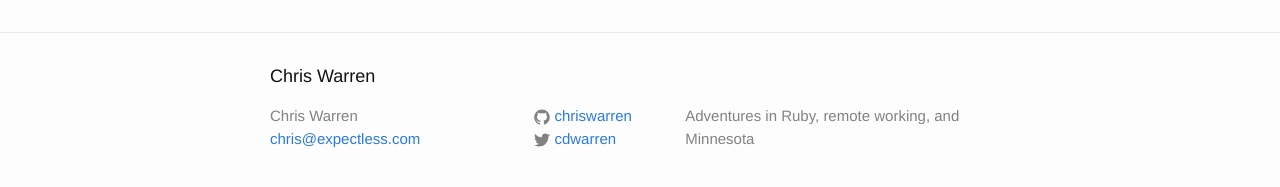
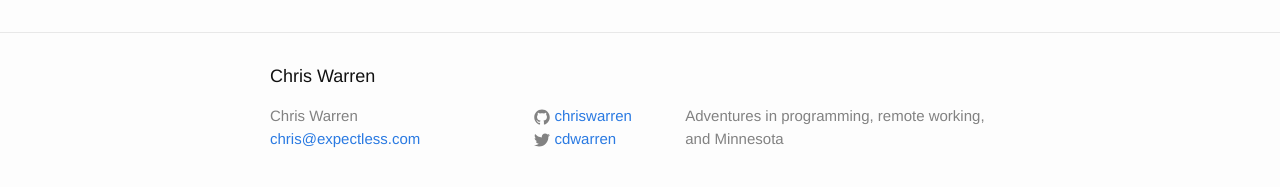
Before and after one commit to chriswarren/chriswarren.github.io, a Jekyll site: the page built from index.html, in a window 1280 px wide. Shown: the part 354-541 px from the top of the page. Built offline with Jekyll 4.4.1, drawn with Linux system fonts in a browser that asks for light colours.

Commit message:
tweak the descriptino

```diff
--- a/_config.yml
+++ b/_config.yml
@@ -2,7 +2,7 @@
 title: Chris Warren
 email: chris@expectless.com
 description: > # this means to ignore newlines until "baseurl:"
-  Adventures in Ruby, remote working, and Minnesota
+  Adventures in programming, remote working, and Minnesota
 baseurl: "" # the subpath of your site, e.g. /blog/
 url: "http://chriswarren.github.io" # the base hostname & protocol for your site
 twitter_username: cdwarren
```
